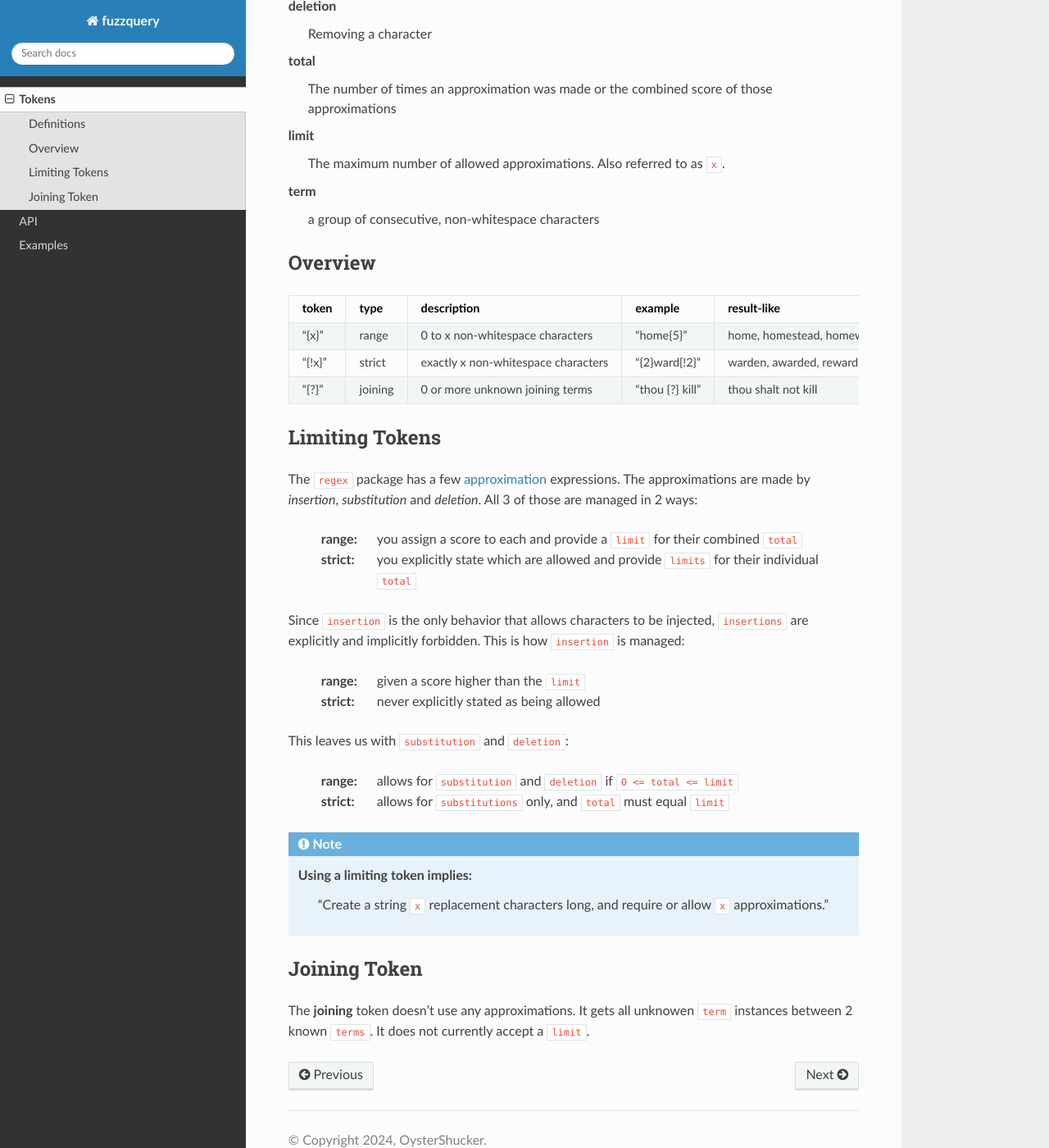
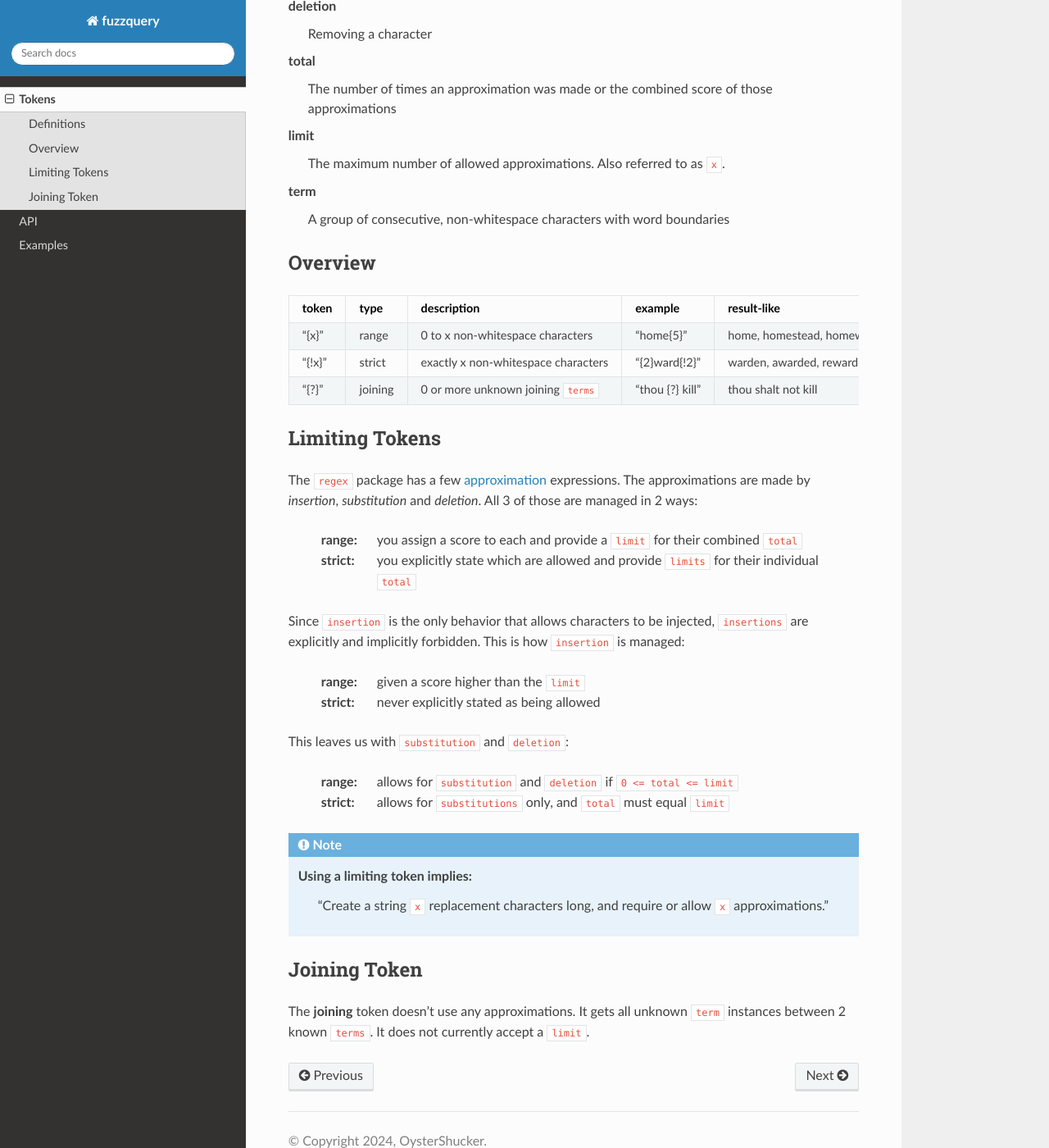
Before and after one commit to OneMadGypsy/fuzzquery, a Sphinx documentation site: the page built from docs/source/tokens.rst, in a window 1280 px wide and 1400 px high, scrolled down 497 px. Shown: the whole window at 82% size. Built offline with Sphinx 7.4.7 and the Read the Docs theme 2.0.0, drawn with Linux system fonts in a browser that asks for light colours.

Commit message:
Update tokens.rst

```diff
--- a/docs/source/tokens.rst
+++ b/docs/source/tokens.rst
@@ -19,7 +19,7 @@
 limit
   The maximum number of allowed approximations. Also referred to as ``x``.
 term
-  a group of consecutive, non-whitespace characters
+  A group of consecutive, non-whitespace characters with word boundaries
 
 Overview
 --------
@@ -31,7 +31,7 @@
 +--------+---------+---------------------------------------+------------------+--------------------------------+
 | "{!x}" | strict  | exactly x non-whitespace characters   | "{2}ward{!2}"    | warden, awarded, rewarded      |
 +--------+---------+---------------------------------------+------------------+--------------------------------+
-| "{?}"  | joining | 0 or more unknown joining terms       | "thou {?} kill"  | thou shalt not kill            |
+| "{?}"  | joining | 0 or more unknown joining ``terms``   | "thou {?} kill"  | thou shalt not kill            |
 +--------+---------+---------------------------------------+------------------+--------------------------------+
 
 Limiting Tokens
@@ -62,4 +62,4 @@
 Joining Token
 -------------
 
-The **joining** token doesn't use any approximations. It gets all unknowen ``term`` instances between 2 known ``terms``. It does not currently accept a ``limit``.
+The **joining** token doesn't use any approximations. It gets all unknown ``term`` instances between 2 known ``terms``. It does not currently accept a ``limit``.
```
